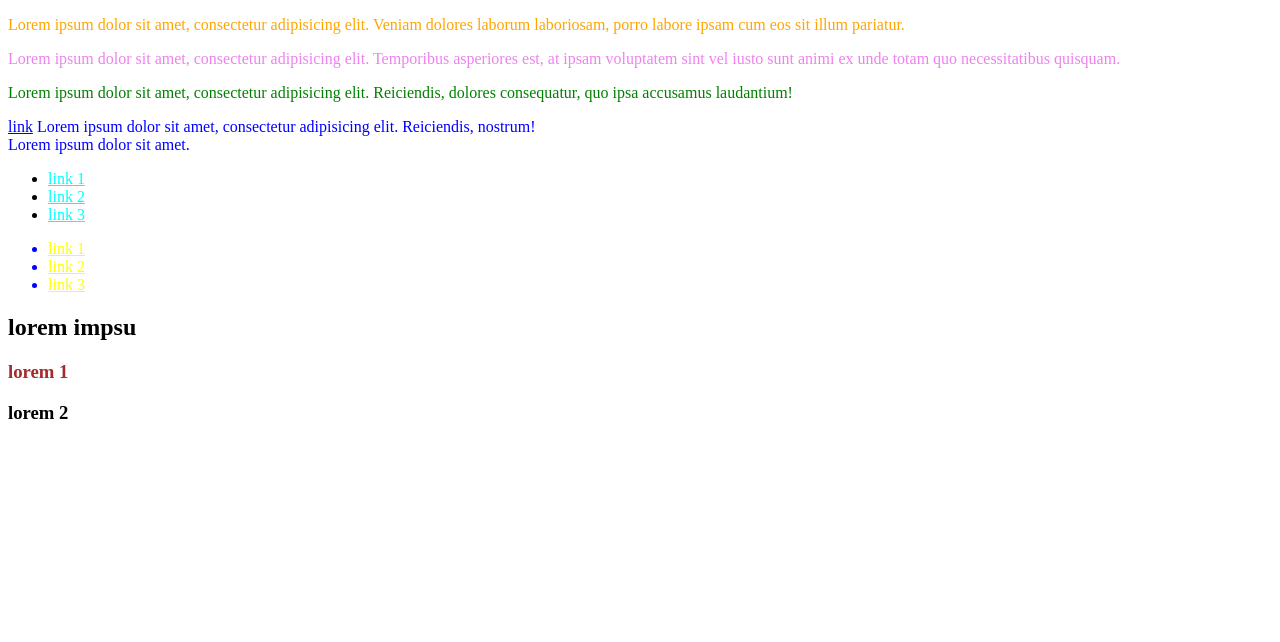
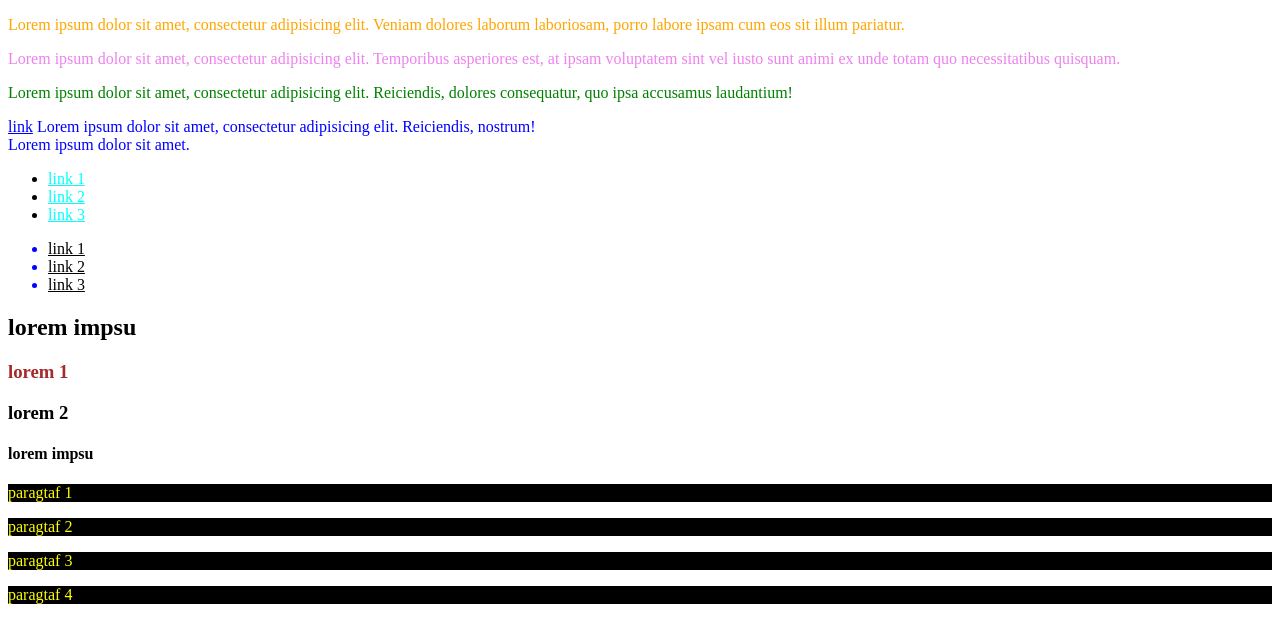
Before and after one commit to wiemka/css_poczatek, a plain HTML site: page index.html in a window 1280 px wide. Drawn offline with Linux system fonts and the light colour scheme.

Commit message:
selektory oddzielone znakiem tyldy

```diff
--- a/css/style.css
+++ b/css/style.css
@@ -1,4 +1,5 @@
 /*selektor znacznika*/
+
 p {
     color: orange;
 }
@@ -37,7 +38,7 @@ li>a {
 /*selektor elementów potomnych*/
 
 div a {
-    color: yellow;
+    color: black;
 }
 
 
@@ -46,3 +47,11 @@ div a {
 h2+h3 {
     color: brown;
 }
+
+
+/*selektory oddzielone znakiem tyldy*/
+
+h4~p {
+    color: yellow;
+    background-color: black
+}
--- a/index.html
+++ b/index.html
@@ -49,6 +49,15 @@
     <h3>lorem 2</h3>
 </header>
 
+<!--selektory oddzielone znakiem tyldy-->
+<header>
+    <h4>lorem impsu</h4>
+    <p>paragtaf 1</p>
+    <p>paragtaf 2</p>
+    <p>paragtaf 3</p>
+    <p>paragtaf 4</p>
+</header>
+
 
 
 </body>
```
